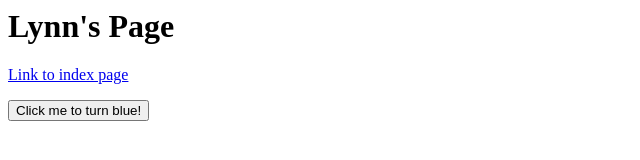
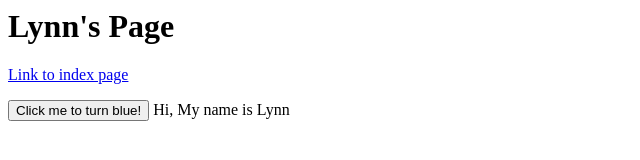
Before and after one commit to renkirchmann/frontenddesign, a plain HTML site: page page3.html in a window 1280 px wide. Shown: the whole page, without its empty margins (0-640 px from the left). Drawn offline with Linux system fonts and the light colour scheme.

Commit message:
Update page3.html

```diff
--- a/page3.html
+++ b/page3.html
@@ -29,3 +29,4 @@
     }
   }
 </script>
+<bio> Hi, My name is Lynn </bio>
```
